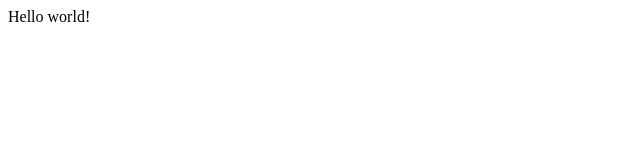
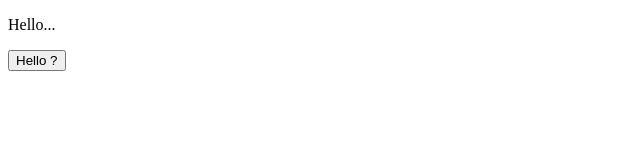
Before and after one commit to henrifardeau/gatsby-netlify-functions, a Gatsby site: page / in a window 1280 px wide. Shown: the whole page, without its empty margins (0-640 px from the left). Built offline with nearby package versions, Linux system fonts and the light colour scheme; Gatsby itself is replaced by a stand-in of ours.

Commit message:
feat: adding hello-world netlify functions

```diff
--- a/src/pages/index.js
+++ b/src/pages/index.js
@@ -1,5 +1,22 @@
-import React from "react"
+import React, { useState } from "react"
 
 export default function Home() {
-  return <div>Hello world!</div>
+  const [hello, setHello] = useState("Hello...")
+
+  const fetchHello = async () => {
+    const helloWorldApi = await fetch(
+      "/.netlify/functions/hello-world?name=Grigor"
+    ).then(resp => resp.json())
+
+    setHello(helloWorldApi.message)
+  }
+
+  return (
+    <div>
+      <p>{hello}</p>
+      <button type="button" onClick={() => fetchHello()}>
+        Hello ?
+      </button>
+    </div>
+  )
 }
```
Also changed, not shown: functions/hello-world/hello-world.js (added, +12 -0 lines), netlify.toml (added).
